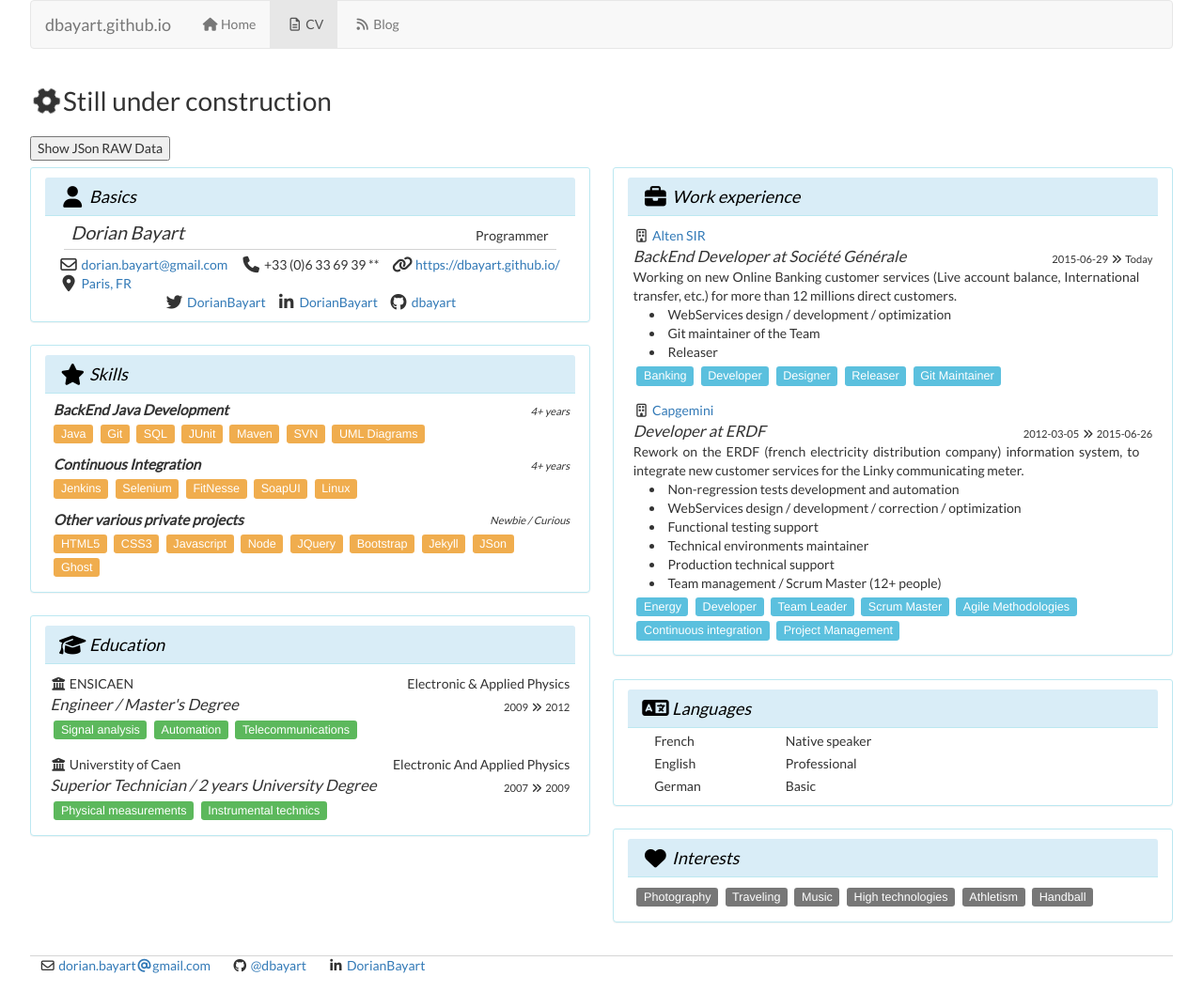
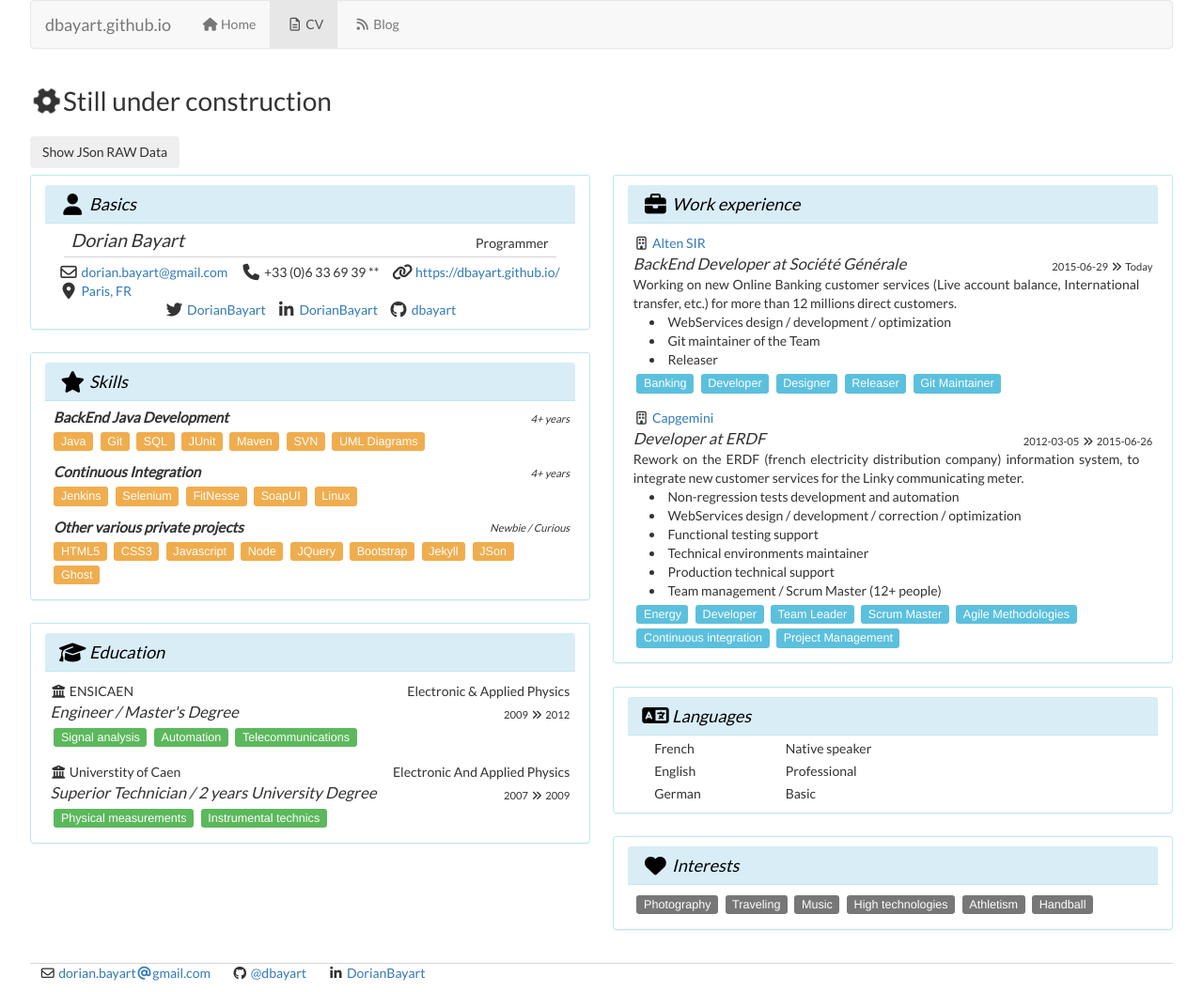
Before and after one commit to dorianbayart/dorianbayart.github.io, a Jekyll site: the page built from cv/index.html, in a window 1280 px wide. Shown: the whole page at 94% size. Built offline with Jekyll 4.4.1, drawn with Linux system fonts in a browser that asks for light colours; nearby versions of some CDN libraries.

Commit message:
Update index.html

```diff
--- a/cv/index.html
+++ b/cv/index.html
@@ -5,7 +5,7 @@ title: Dorian's CV
 
 <div class="blurb">
 	<h1><i class="fa fa-cog slow-spin fa-fw"></i>Still under construction</h1>
-	<button id="showButton">Show JSon RAW Data</button><div class="noJS">No Javascript !</div><pre id="json">{% include_relative cv_dbayart.json %}</pre>
+	<button id="showButton" type="button" class="btn btn-secondary">Show JSon RAW Data</button><div class="noJS">No Javascript !</div><pre id="json">{% include_relative cv_dbayart.json %}</pre>
 	<div class="grid" id="json_ul"></div>
 </div><!-- /.blurb -->
 
```
